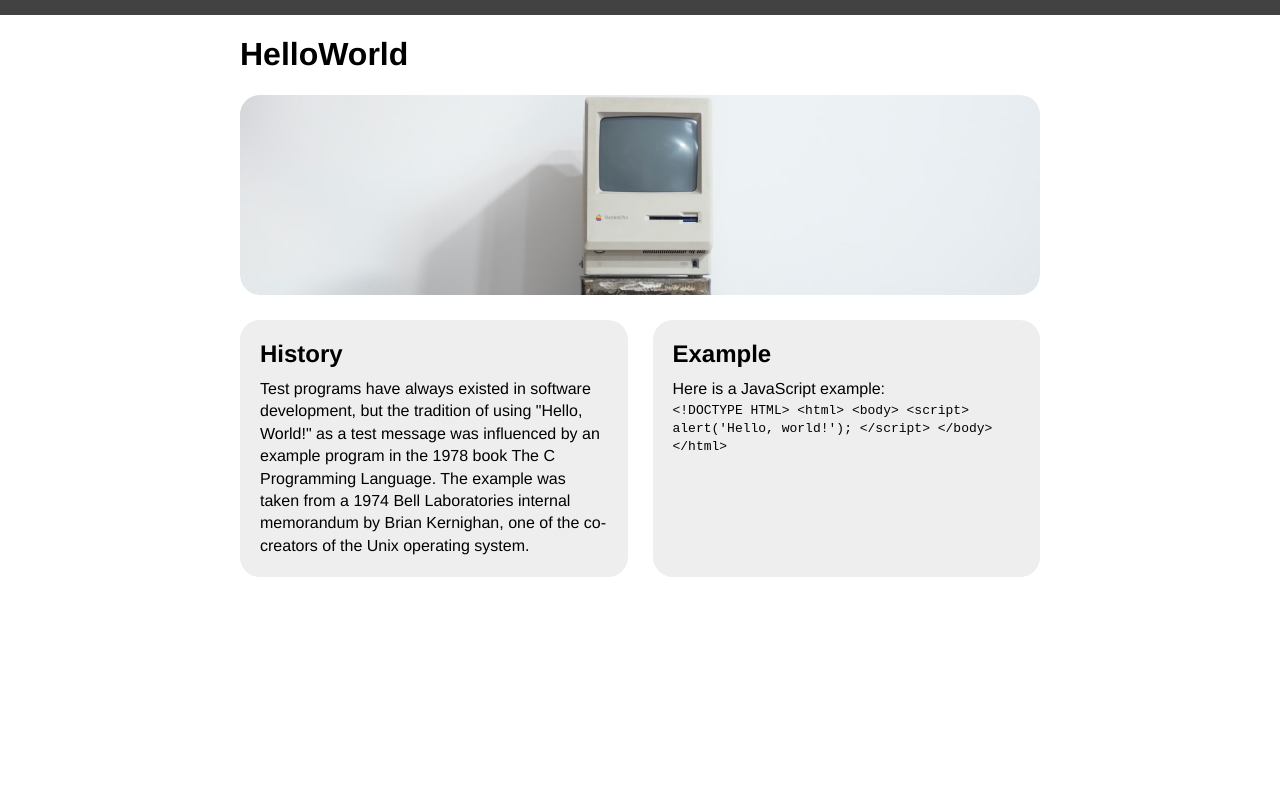
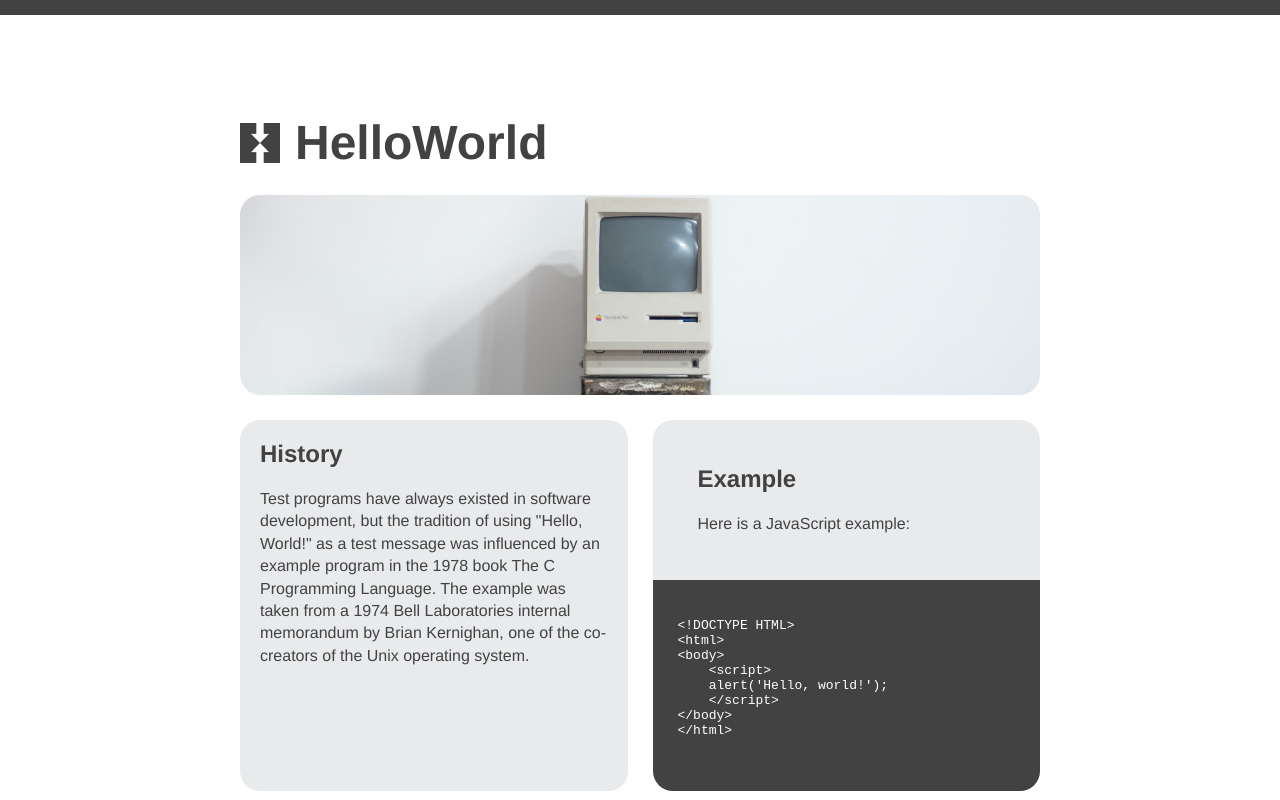
Before and after one commit to KlutzyFella/Hello-World-MI-349, a plain HTML site: page index.html in a window 1280 px wide. Drawn offline with Linux system fonts and the light colour scheme.

Commit message:
CSS Cleanup
Completed final design and cleaned up CSS

```diff
--- a/index.html
+++ b/index.html
@@ -10,7 +10,6 @@
     <main>
         <h1>HelloWorld</h1>
         <div class="masthead">
-
         </div>
         <div class="details">
             <section>
@@ -19,12 +18,15 @@
                     Test programs have always existed in software development, but the tradition of using "Hello, World!" as a test message was influenced by an example program in the 1978 book The C Programming Language. The example was taken from a 1974 Bell Laboratories internal memorandum by Brian Kernighan, one of the co-creators of the Unix operating system.
                 </p>
             </section>
-            <section>
+            <section class="with-code">
+                <div class="code-copy">
                     <h2>Example</h2>
                     <p>
                         Here is a JavaScript example:
                     </p>
-                <code>
+                </div>
+                <div class="code-html">
+                    <code><pre>
 &lt;!DOCTYPE HTML&gt;
 &lt;html&gt;
 &lt;body&gt;
@@ -33,7 +35,8 @@
     &lt;/script&gt;
 &lt;/body&gt;
 &lt;/html&gt;
-                </code>
+                    </pre></code>
+                </div>
             </section>
         </div>
     </main>
--- a/screen.css
+++ b/screen.css
@@ -5,6 +5,7 @@ body {
     font-family: Helvetica, sans-serif;
     border-top: 15px solid #424242;
     margin: 0 auto;
+    color: #424242;
 }
 
 main {
@@ -16,6 +17,7 @@ main {
     background-image: url("images/computerImage.png");
     background-size: cover;
     background-position: bottom;
+    background: no-repeat bottom / cover url("images/computerImage.png") ;
     height: 200px;
     border-radius: 20px;
 }
@@ -28,14 +30,47 @@ main {
 .details section {
     flex-grow: 1;
     flex-basis: 0;
-    background: #eee;
-    padding: 20px;
+    background: #E9EAEC;
     border-radius: 20px;
     margin-top: 25px;
 }
 
+.details section p {
+    margin: 20px;
+}
+
+.details section h2 {
+    margin: 20px;
+}
+
+.details section.with-code {
+    padding: 0;
+}
+
+div.code-copy {
+    padding: 25px;
+}
+
+div.code-html {
+    padding: 25px;
+    background: #424242;
+    color: #fff;
+    border-bottom-left-radius: 20px;
+    border-bottom-right-radius: 20px;
+}
+
 img {
     width: 100%;
+}
+
+h1 {
+    background-image: url('images/Logo.png');
+    background-repeat: no-repeat;
+    background-size: 40px;
+    background-position: center left;
+    font-size: 3em;
+    padding-left: 55px;
+    margin: 100px 0 25px 0;
 }
 
 h2 {
```
Lines whose indentation alone changed are shown as unchanged.
